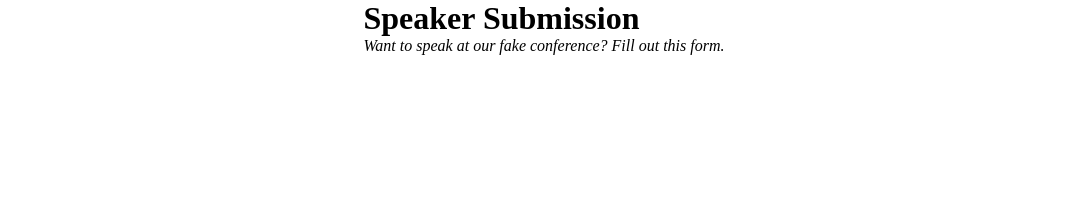
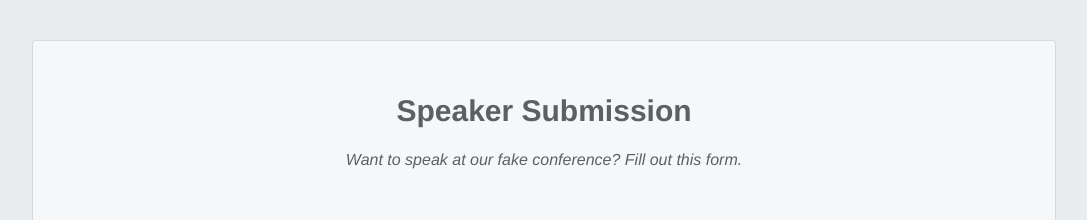
Before and after one commit to june062/form-practice, a plain HTML site: page speaker/speaker-submission.html in a window 1280 px wide. Shown: the top 220 px of the page, without its empty margins (96-1183 px from the left). Drawn offline with Linux system fonts and the light colour scheme.

Commit message:
Style main section

```diff
--- a/speaker/styles.css
+++ b/speaker/styles.css
@@ -9,4 +9,24 @@ body{
     flex-direction: column;
     align-items: center;
 
+    color: #5D6063;
+    background-color: #EAEDF0;
+    font-family: "Helvetica", "Arial", sans-serif;
+    font-size: 16px;
+    line-height: 1.3;
+
 }
+.speaker-form-header{
+    text-align: center;
+    margin: 40px 0;
+    padding: 50px;
+    background-color: #F6F7F8;
+    border: 1px solid #D6D9DC;
+    border-radius: 3px;
+    width: 80%;
+}
+
+.speaker-form-header h1 {
+    font-size: 30px;
+    margin-bottom: 20px;
+  }
```
